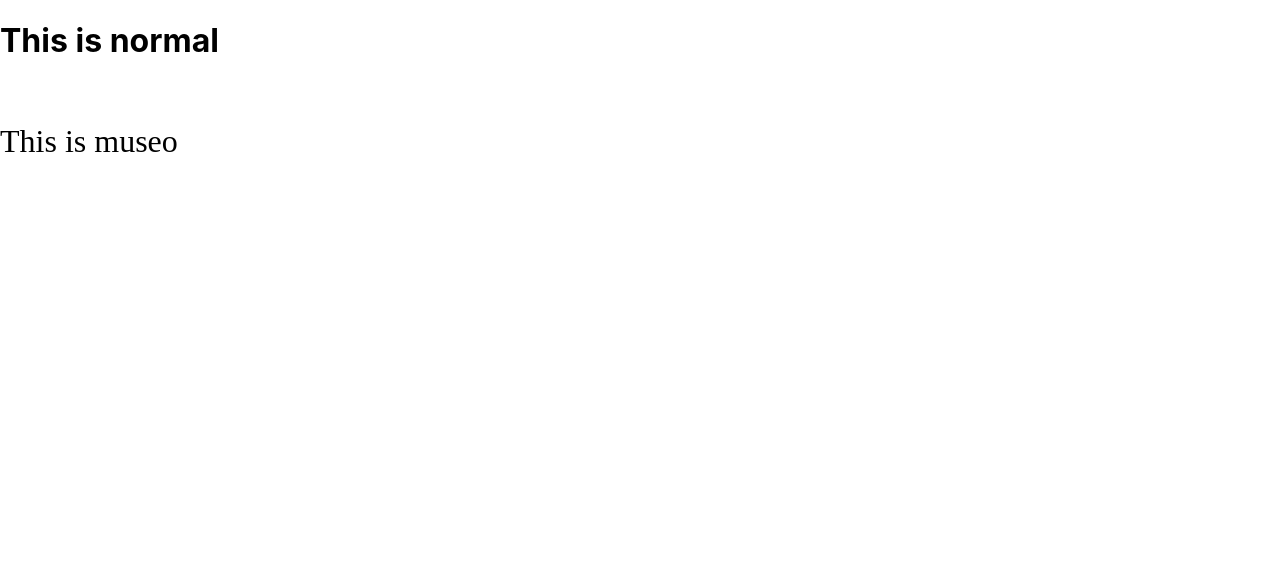
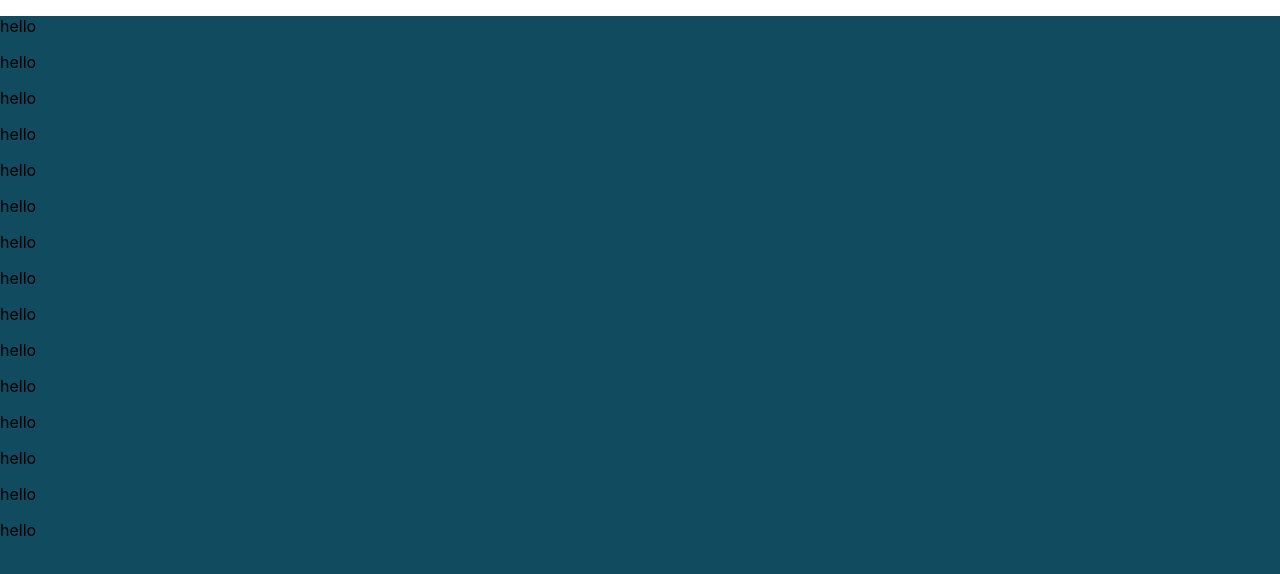
Before and after one commit to VitorTomazzi/self-eval, a React (Create React App) app: page / in a window 1280 px wide. Shown: the top 574 px of the page. Built offline with nearby package versions, Linux system fonts and the light colour scheme.

Commit message:
routes and questions start

```diff
--- a/package.json
+++ b/package.json
@@ -6,8 +6,12 @@
     "@testing-library/jest-dom": "^4.2.4",
     "@testing-library/react": "^9.3.3",
     "@testing-library/user-event": "^7.1.2",
+    "bootstrap": "^4.4.1",
     "react": "^16.12.0",
+    "react-bootstrap": "^1.0.0-beta.16",
     "react-dom": "^16.12.0",
+    "react-router": "^5.1.2",
+    "react-router-dom": "^5.1.2",
     "react-scripts": "3.3.0"
   },
   "scripts": {
--- a/src/App.js
+++ b/src/App.js
@@ -1,14 +1,25 @@
 import React, { Component } from 'react';
+import { BrowserRouter as Router, Switch, Route } from 'react-router-dom';
+import Container from 'react-bootstrap/Container';
 import './App.css';
+
+import HomePage from './pages/homepage';
 
 export default class App extends Component {
 	render() {
 		return (
-			<div>
-				<h1>This is normal</h1>
-				<br />
-				<h1 className="font">This is museo</h1>
-			</div>
+			<Router>
+				<Container
+					fluid={true}
+					className="p-0"
+					style={{ backgroundColor: '#114B5F', width: '100%', height: '100vh' }}>
+					<Switch>
+						<Route exact path="/">
+							<HomePage />
+						</Route>
+					</Switch>
+				</Container>
+			</Router>
 		);
 	}
 }
--- /dev/null
+++ b/src/components/question.jsx
@@ -0,0 +1,11 @@
+import React, { Component } from 'react';
+
+export default class Question extends Component {
+	render() {
+		return (
+			<div>
+				<p>hello</p>
+			</div>
+		);
+	}
+}
--- /dev/null
+++ b/src/components/questionnaire.jsx
@@ -0,0 +1,100 @@
+import React, { Component } from 'react';
+import Question from '../components/question';
+
+import Container from 'react-bootstrap/Container';
+import Row from 'react-bootstrap/Row';
+import Col from 'react-bootstrap/Col';
+
+export default class Questionnaire extends Component {
+	constructor(props) {
+		super(props);
+		this.state = {
+            fullname: '',
+            email: '',
+            repo: '',
+            URL: '',
+            displayed: '',
+            emailSent: '',
+			questions: [
+				{
+					id: 0,
+					evaluation: 'Using best practices OOP'
+				},
+				{
+					id: 1,
+					evaluation: 'Modular Development'
+				},
+				{
+					id: 2,
+					evaluation: 'Full-stack workflow understanding'
+				},
+				{
+					id: 3,
+					evaluation: 'Testing'
+				},
+				{
+					id: 4,
+					evaluation: 'Database knowledge'
+				},
+				{
+					id: 5,
+					evaluation: 'Debugging'
+				},
+				{
+					id: 6,
+					evaluation: 'Problem solving skills'
+				},
+				{
+					id: 7,
+					evaluation: 'Javascript'
+				},
+				{
+					id: 8,
+					evaluation: 'HTML'
+				},
+				{
+					id: 9,
+					evaluation: 'CSS'
+				},
+				{
+					id: 10,
+					evaluation: 'Working on a team'
+				},
+				{
+					id: 11,
+					evaluation: 'Self motivation'
+				},
+				{
+					id: 12,
+					evaluation: 'Communication skills'
+				},
+				{
+					id: 13,
+					evaluation: 'Your own energy level'
+				},
+				{
+					id: 14,
+					evaluation: 'Intelligence/Aptitude'
+				}
+			]
+		};
+	}
+
+	makeQuestions = (questions) => {
+		return questions.map((question) => {
+			return <Question question={question} key={question.id} />;
+		});
+	};
+
+	render() {
+		return (
+			<Container>
+				<Row>
+					<Col>{this.makeQuestions(this.state.questions)}</Col>
+				</Row>
+			</Container>
+		);
+	}
+}
+
+// onClick={(e) => this.handleCardClick(question.id, e)}
--- /dev/null
+++ b/src/pages/homepage.jsx
@@ -0,0 +1,12 @@
+import React, { Component } from 'react';
+import Questionnaire from '../components/questionnaire';
+
+export default class HomePage extends Component {
+	render() {
+		return (
+			<div>
+				<Questionnaire />
+			</div>
+		);
+	}
+}
```
Also changed, not shown: 1 other file (tests, documents, lock files or other folders).
